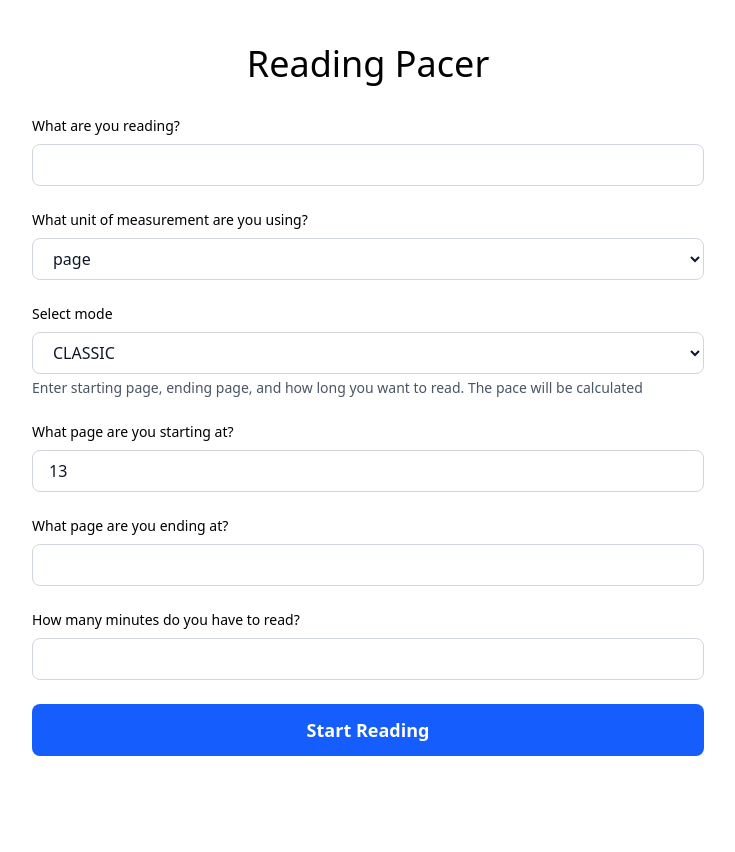
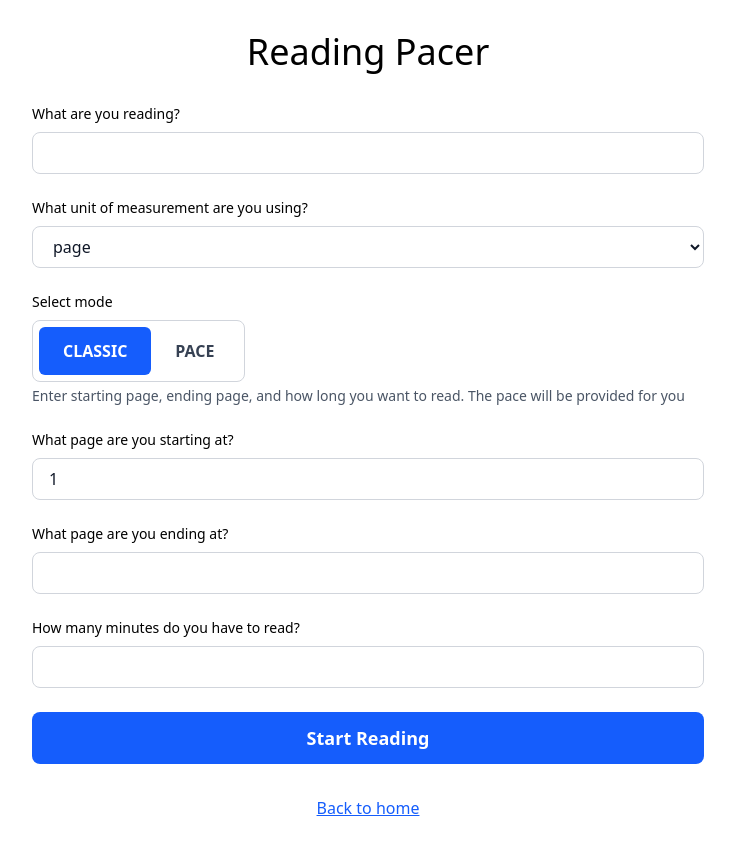
Before and after one commit to bfinan/bfinan, a Next.js app: page /project/pacer in a window 1280 px wide. Shown: the whole page, without its empty margins (272-1007 px from the left). Before the commit the page ends 800 px from the top, so only its background shows below. Built offline with nearby package versions, Linux system fonts and the light colour scheme.

Commit message:
enhancements for /project/pacer

```diff
--- a/app/project/pacer/page.tsx
+++ b/app/project/pacer/page.tsx
@@ -1,14 +1,15 @@
 "use client";
 
 import React, { useState, useEffect, useRef } from "react";
+import Link from "next/link";
 
 type Mode = "CLASSIC" | "PACE";
 
 const DEFAULT_READ = "";
 const DEFAULT_MEASUREMENT = "page";
-const DEFAULT_START = "13";
+const DEFAULT_START = "1";
 const DEFAULT_MODE: Mode = "CLASSIC";
-const DEFAULT_PACE = 1.5;
+const DEFAULT_PACE = 1;
 
 export default function PacerPage() {
   const [book, setBook] = useState("");
@@ -30,6 +31,11 @@ export default function PacerPage() {
   const intervalRef = useRef<NodeJS.Timeout | null>(null);
   const displayIntervalRef = useRef<NodeJS.Timeout | null>(null);
   const audioContextRef = useRef<AudioContext | null>(null);
+
+  // Helper function to format measurement unit for display in active reading mode
+  const getDisplayUnit = () => {
+    return measurement === "percent" ? "%" : measurement;
+  };
 
   // Load cached values from localStorage on mount
   useEffect(() => {
@@ -119,17 +125,53 @@ export default function PacerPage() {
     e.preventDefault();
 
     const start = parseFloat(pageStart);
+
+    // Validate percent values
+    if (measurement === "percent") {
+      if (start < 0 || start > 100) {
+        alert("Starting percent must be between 0 and 100");
+        return;
+      }
+    }
+
     let calculatedPaceValue = 0;
     let calculatedEnd = 0;
 
     if (mode === "CLASSIC") {
       const end = parseFloat(pageEnd);
+
+      // Validate percent values
+      if (measurement === "percent") {
+        if (end < 0 || end > 100) {
+          alert("Ending percent must be between 0 and 100");
+          return;
+        }
+        if (end < start) {
+          alert("Ending percent must be greater than or equal to starting percent");
+          return;
+        }
+      }
+
       const totalPages = end - start + 1;
       const mins = parseInt(minutes);
       calculatedPaceValue = totalPages / mins;
       calculatedEnd = end;
     } else if (mode === "PACE") {
       const paceValue = parseFloat(pace);
+
+      // Validate percent values
+      if (measurement === "percent") {
+        if (paceValue < 0 || paceValue > 100) {
+          alert("Pace percent must be between 0 and 100");
+          return;
+        }
+        const calculatedEndValue = start + paceValue * parseInt(minutes);
+        if (calculatedEndValue > 100) {
+          alert("The calculated ending percent would exceed 100. Please adjust your pace or duration.");
+          return;
+        }
+      }
+
       const mins = parseInt(minutes);
       calculatedPaceValue = paceValue;
       calculatedEnd = start + paceValue * mins;
@@ -181,8 +223,22 @@ export default function PacerPage() {
 
   const handleRestart = () => {
     handleReset();
-    // Restart the form
-    window.location.reload();
+    // Reset form to cached/default values without reloading the page (works offline)
+    const cachedRead = localStorage.getItem("pacer_read") || DEFAULT_READ;
+    const cachedMeasurement = localStorage.getItem("pacer_measurement") || DEFAULT_MEASUREMENT;
+    const cachedStart = localStorage.getItem("pacer_start") || DEFAULT_START;
+    const cachedMode = (localStorage.getItem("pacer_mode") || DEFAULT_MODE) as Mode;
+    const cachedPace = localStorage.getItem("pacer_pace") || DEFAULT_PACE.toString();
+
+    setBook(cachedRead);
+    setMeasurement(cachedMeasurement);
+    setPageStart(cachedStart);
+    setMode(cachedMode);
+    setPace(cachedPace);
+    setPageEnd("");
+    setMinutes("");
+    setCalculatedPace(0);
+    setCalculatedPageEnd(0);
   };
 
   if (isRunning || isComplete) {
@@ -193,10 +249,10 @@ export default function PacerPage() {
 
           <div className="mb-8">
             <p className="text-xl mb-2">
-              {pageStart} - {Math.round(calculatedPageEnd)} {measurement}s
+              {measurement === "percent" ? `${pageStart}% - ${Math.round(calculatedPageEnd)}%` : `${pageStart} - ${Math.round(calculatedPageEnd)} ${getDisplayUnit()}s`}
             </p>
             <p className="text-2xl font-bold mb-4">
-              Now reading {measurement} {Math.round(currentLocation)}
+              {measurement === "percent" ? `Now reading ${Math.round(currentLocation)}%` : `Now reading ${getDisplayUnit()} ${Math.round(currentLocation)}`}
             </p>
             <p className="text-lg text-gray-600 dark:text-gray-400">
               {currentMinute}:{currentSeconds.toString().padStart(2, "0")} / {minutes}:00
@@ -219,10 +275,12 @@ export default function PacerPage() {
               <div className="bg-green-100 dark:bg-green-900 p-4 rounded-lg mb-4">
                 <p className="text-lg font-semibold mb-2">Reading Complete!</p>
                 <p>
-                  Read {book} from {measurement} {pageStart} to {measurement} {Math.round(calculatedPageEnd)} in {minutes} minutes
+                  {measurement === "percent"
+                    ? `Read ${book} from ${pageStart}% to ${Math.round(calculatedPageEnd)}% in ${minutes} minutes`
+                    : `Read ${book} from ${getDisplayUnit()} ${pageStart} to ${getDisplayUnit()} ${Math.round(calculatedPageEnd)} in ${minutes} minutes`}
                 </p>
                 <p className="mt-2">
-                  Your pace was {Math.round(calculatedPace)} {measurement}s per minute
+                  Your pace was {Math.round(calculatedPace)}{measurement === "percent" ? "%" : ` ${getDisplayUnit()}s`} per minute
                 </p>
               </div>
               <div className="space-x-4">
@@ -280,26 +338,42 @@ export default function PacerPage() {
             >
               <option value="page">page</option>
               <option value="location">location</option>
+              <option value="percent">percent (%)</option>
               <option value="unit">unit</option>
             </select>
           </div>
 
           <div>
-            <label htmlFor="mode" className="block text-sm font-medium mb-2">
+            <label className="block text-sm font-medium mb-2">
               Select mode
             </label>
-            <select
-              id="mode"
-              value={mode}
-              onChange={(e) => setMode(e.target.value as Mode)}
-              className="w-full px-4 py-2 border border-gray-300 dark:border-gray-600 rounded-lg bg-white dark:bg-gray-800 text-gray-900 dark:text-gray-100"
-            >
-              <option value="CLASSIC">CLASSIC</option>
-              <option value="PACE">PACE</option>
-            </select>
+            <div className="inline-flex rounded-lg border border-gray-300 dark:border-gray-600 bg-white dark:bg-gray-800 p-1.5">
+              <button
+                type="button"
+                onClick={() => setMode("CLASSIC")}
+                className={`px-6 py-3 rounded-md text-base font-semibold transition-colors ${
+                  mode === "CLASSIC"
+                    ? "bg-blue-600 text-white"
+                    : "text-gray-700 dark:text-gray-300 hover:bg-gray-100 dark:hover:bg-gray-700"
+                }`}
+              >
+                CLASSIC
+              </button>
+              <button
+                type="button"
+                onClick={() => setMode("PACE")}
+                className={`px-6 py-3 rounded-md text-base font-semibold transition-colors ${
+                  mode === "PACE"
+                    ? "bg-blue-600 text-white"
+                    : "text-gray-700 dark:text-gray-300 hover:bg-gray-100 dark:hover:bg-gray-700"
+                }`}
+              >
+                PACE
+              </button>
+            </div>
             <p className="text-sm text-gray-600 dark:text-gray-400 mt-1">
               {mode === "CLASSIC"
-                ? `Enter starting ${measurement || "unit"}, ending ${measurement || "unit"}, and how long you want to read. The pace will be calculated`
+                ? `Enter starting ${measurement || "unit"}, ending ${measurement || "unit"}, and how long you want to read. The pace will be provided for you`
                 : "Enter a pace and read for a set amount of time"}
             </p>
           </div>
@@ -315,6 +389,8 @@ export default function PacerPage() {
               onChange={(e) => setPageStart(e.target.value)}
               placeholder={DEFAULT_START}
               step="0.01"
+              min={measurement === "percent" ? "0" : undefined}
+              max={measurement === "percent" ? "100" : undefined}
               className="w-full px-4 py-2 border border-gray-300 dark:border-gray-600 rounded-lg bg-white dark:bg-gray-800 text-gray-900 dark:text-gray-100"
               required
             />
@@ -332,6 +408,8 @@ export default function PacerPage() {
                   value={pageEnd}
                   onChange={(e) => setPageEnd(e.target.value)}
                   step="0.01"
+                  min={measurement === "percent" ? "0" : undefined}
+                  max={measurement === "percent" ? "100" : undefined}
                   className="w-full px-4 py-2 border border-gray-300 dark:border-gray-600 rounded-lg bg-white dark:bg-gray-800 text-gray-900 dark:text-gray-100"
                   required
                 />
@@ -366,6 +444,8 @@ export default function PacerPage() {
                   onChange={(e) => setPace(e.target.value)}
                   placeholder={DEFAULT_PACE.toString()}
                   step="0.1"
+                  min={measurement === "percent" ? "0" : undefined}
+                  max={measurement === "percent" ? "100" : undefined}
                   className="w-full px-4 py-2 border border-gray-300 dark:border-gray-600 rounded-lg bg-white dark:bg-gray-800 text-gray-900 dark:text-gray-100"
                   required
                 />
@@ -411,6 +491,12 @@ export default function PacerPage() {
             Start Reading
           </button>
         </form>
+
+        <div style={{ marginTop: "2rem", textAlign: "center" }}>
+          <Link href="/" className="text-blue-600 dark:text-blue-400 underline">
+            Back to home
+          </Link>
+        </div>
       </div>
     </div>
   );
--- a/app/software/page.tsx
+++ b/app/software/page.tsx
@@ -56,7 +56,7 @@ export default function SoftwarePage() {
       </div>
 
       <div style={{ marginTop: "2rem", maxWidth: 500 }}>
-        <h2 style={{ fontSize: "1.3rem" }}>My Development</h2>
+        <h2 style={{ fontSize: "1.3rem" }}>My Software Development</h2>
         <p style={{ fontSize: "1.1rem", marginBottom: "2rem" }}>
           I'm a software developer by trade. The first language I learned was Python, and Python is still the language I use the most and recommend for beginners and experts alike. I also have professional experience with C#/.NET, Java, and Bash. You can read more about my experience on my <Link href="https://www.linkedin.com/in/brendan-finan-77a09ab3/" target="_blank" rel="noopener noreferrer" className="text-blue-600 dark:text-blue-400 underline">LinkedIn</Link>.
         </p>
```
